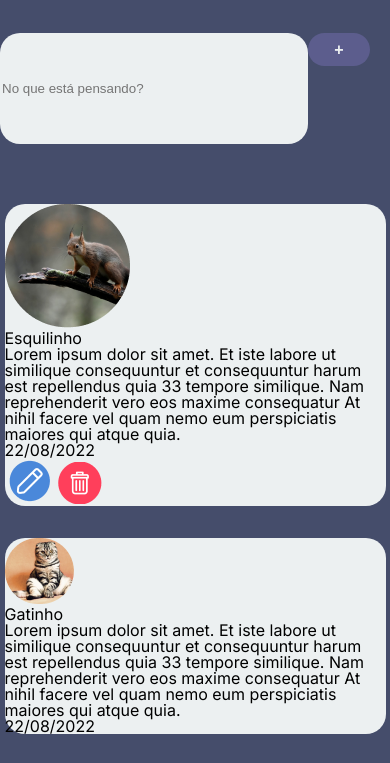
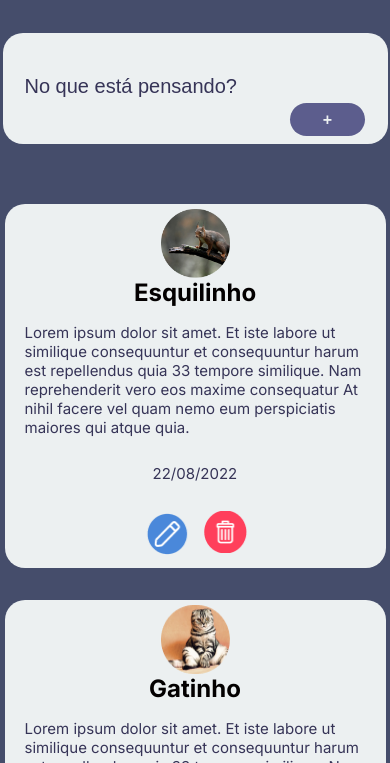
Before and after one commit to Kenzie-Academy-Brasil-Developers/m2-entrega-blog-m2-nksn7, a plain HTML site: page src/dashBoard/dashBoard.html in a window 390 px wide. Shown: the part 92-855 px from the top of the page. Drawn offline with Linux system fonts and the light colour scheme; a script that the page names is missing.

Commit message:
fix: mobile first

```diff
--- a/src/styles/styleDashBoard.css
+++ b/src/styles/styleDashBoard.css
@@ -42,6 +42,7 @@ button{
 .user p{
     max-width: 109px;
     max-height: 24px;
+    line-height: 24px;
     overflow: hidden;
     font-weight: 700;
     font-size: 20px;
@@ -81,6 +82,9 @@ main{
     width: 75px;
     height: 33px;
     color: #ECF0F1;
+    position: absolute;
+    top: 195.36px;
+    right: 5px;
 }
 
 .posts{
@@ -89,10 +93,82 @@ main{
     flex-direction: column;
     align-items: center;
     gap: 32px;
+    margin-bottom: 20px;
 }
 
-.userLogado, .othersUsers{
+.userLogado{
     background: #ECF0F1;
     border-radius: 20px;
     width: 381px;
+    height: 364px;
 }
+
+.othersUsers{
+    background: #ECF0F1;
+    border-radius: 20px;
+    width: 381px;
+    height: 312px;
+}
+
+.usuarioPost{
+    display: flex;
+    flex-direction: column;
+    align-items: center;
+    margin: 5px 0 16px 0;
+}
+
+.usuarioPost img{
+    width: 69px;
+    height: 69px;
+}
+
+.usuarioPost h2{
+    font-weight: 700;
+    font-size: 24px;
+    line-height: 29px;
+    color: #030000;
+}
+
+.postContent{
+    margin: 0 11px 28px 20px;
+    color: #363457;
+    font-weight: 400;
+    font-size: 15px;
+    line-height: 19px;
+}
+
+.date{
+    margin-left: 148px;
+    width: 102.7px;
+    height: 18px;
+    font-weight: 400;
+    font-size: 15px;
+    line-height: 18px;
+    color: #363457;
+}
+
+.userEdit{
+    display: flex;
+    flex-direction: row;
+    justify-content: center;
+    gap: 13px;
+    margin-top: 28px;
+}
+
+.userEdit img{
+    width: 43.12px;
+    height: 42px;
+}
+
+.userEdit img:first-child{
+    height: 46px;
+    width: 48.27px;
+}
+
+::-webkit-input-placeholder{
+    font-weight: 400;
+    font-size: 20px;
+    line-height: 24px;
+    color: #363457;
+    padding-left: 20px;
+ }
```
